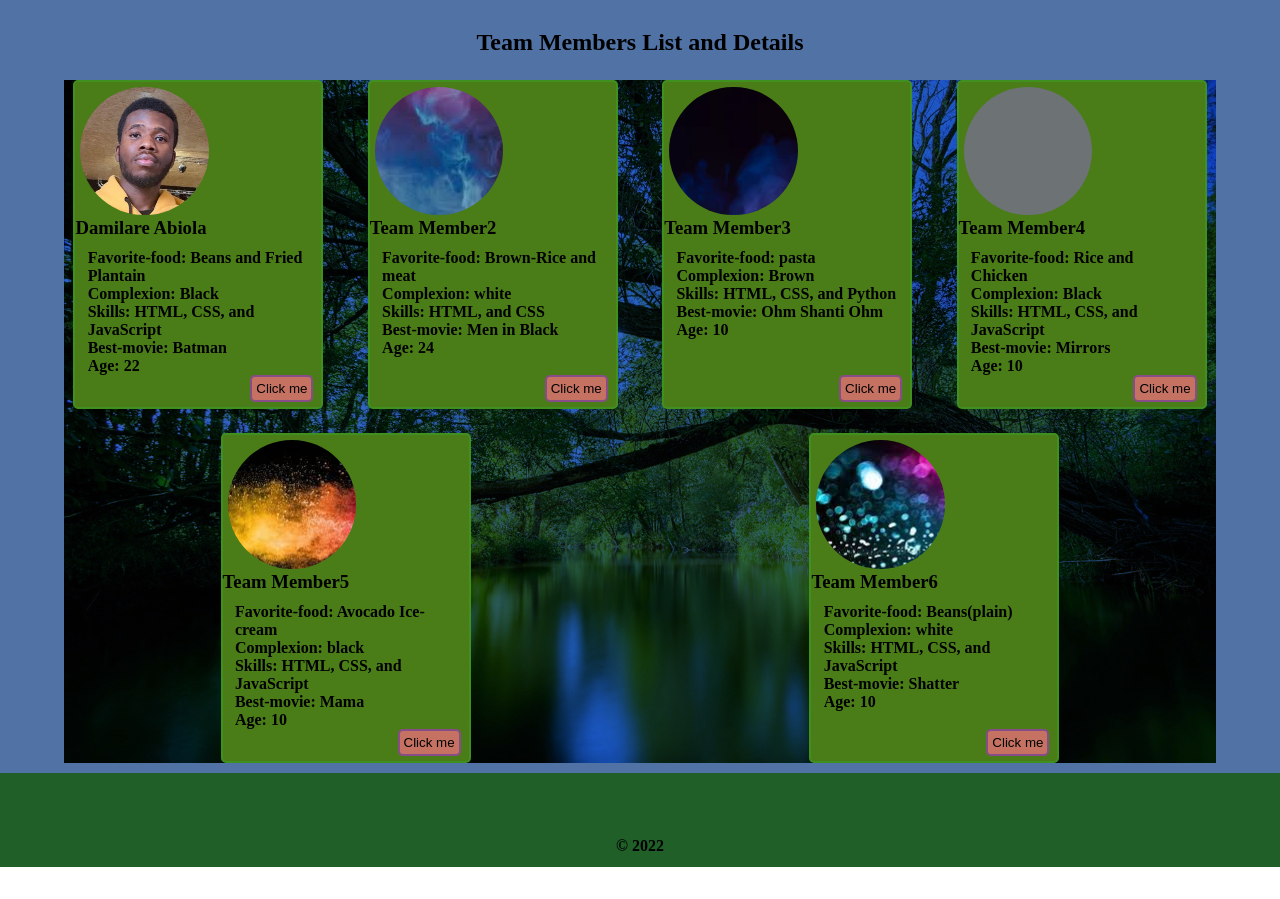
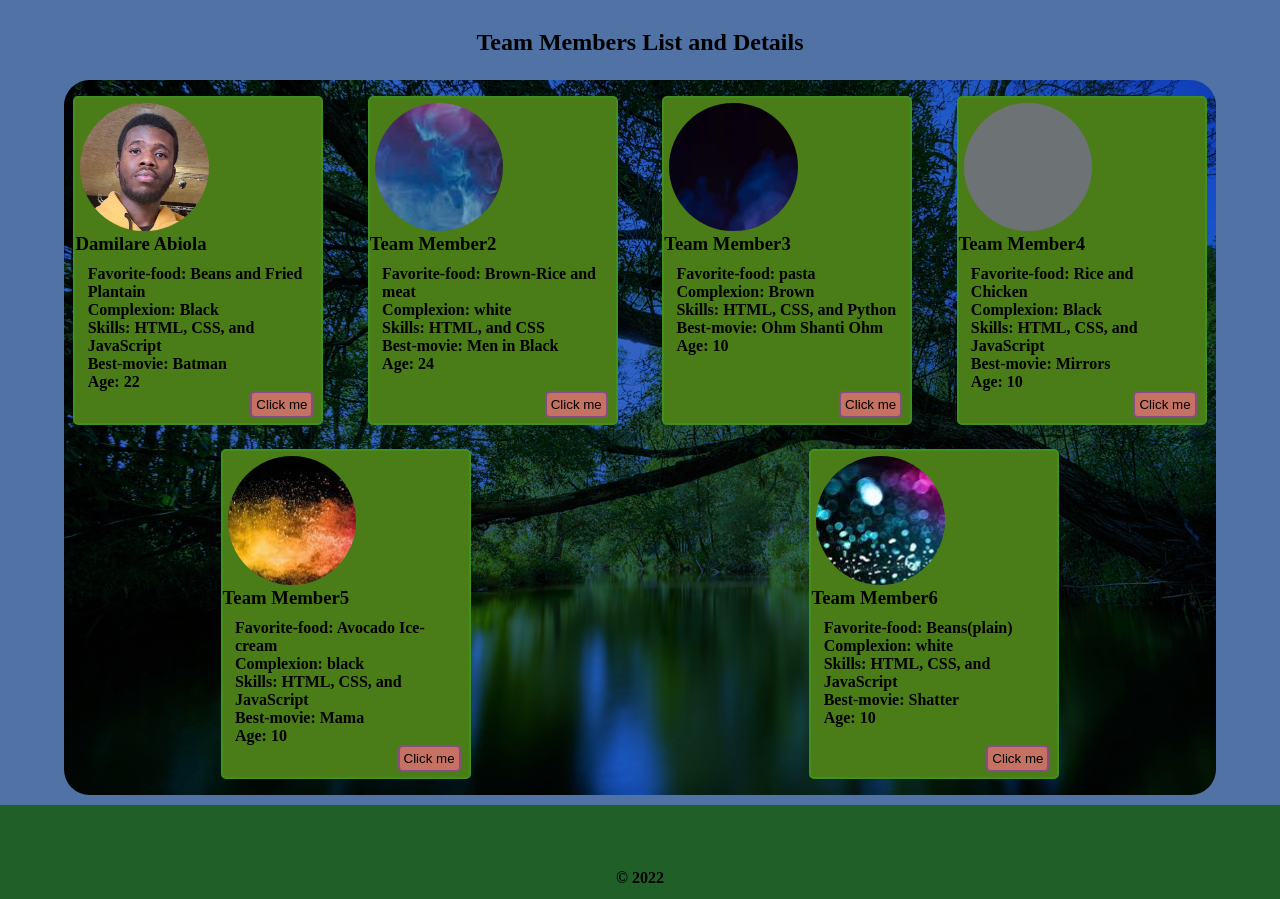
Before and after one commit to LDrex1/simple_js_DOM, a plain HTML site: page index.html in a window 1280 px wide. Shown: the part 40-939 px from the top of the page. Before the commit the page ends 907 px from the top, so only its background shows below. Drawn offline with Linux system fonts and the light colour scheme.

Commit message:
style edit

```diff
--- a/team.css
+++ b/team.css
@@ -40,7 +40,10 @@ header > div {
   background-blend-mode: multiply;
   background-repeat: no-repeat;
   background-size: cover;
+  border-radius: 2vw;
   margin-bottom: 10px;
+  padding-top: 2vh;
+  padding-bottom: 2vh;
   width: 90%;
   display: flex;
   column-gap: 2vw;
```
